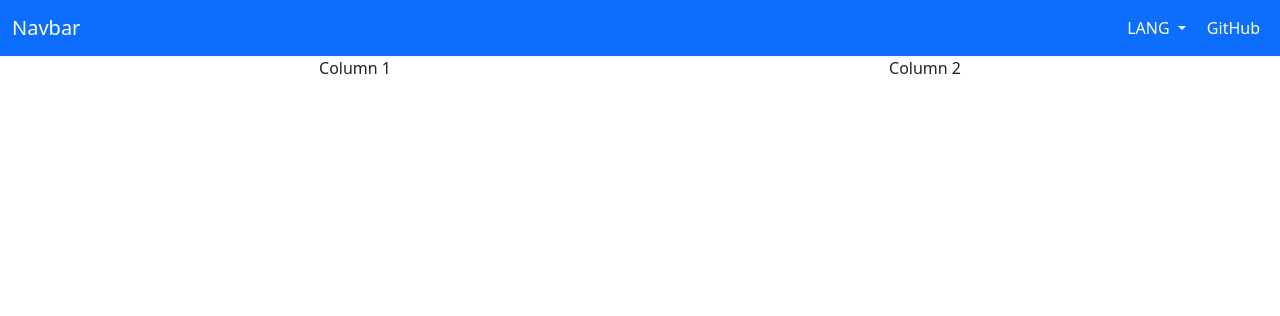
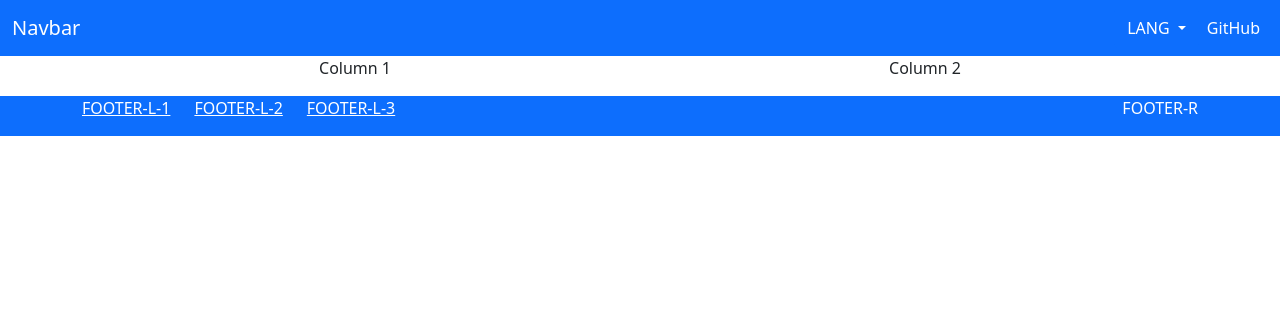
Before and after one commit to nedimcanulusoy/EFARS, a Flask app: page / in a window 1280 px wide. Shown: the top 316 px of the page. Run offline with Flask 2, Linux system fonts and the light colour scheme.

Commit message:
ADD page footer design

```diff
--- a/efars/templates/base.html
+++ b/efars/templates/base.html
@@ -36,5 +36,23 @@
     {% block content %}
 
     {% endblock content %}
+
+    <footer class="bg-primary">
+        <div class="container d-flex mt-3">
+            <div class="row">
+                <div class="col-md-4">
+                    <a class="text-white" href="#" target="_blank">FOOTER-L-1 </a>
+                </div>
+                <div class="col-md-4">
+                    <a class="text-white" href="#">FOOTER-L-2 </a>
+                </div>
+                <div class="col-md-4">
+                    <a class="text-white" href="#">FOOTER-L-3</a>
+                </div>
+            </div>
+            <p class="ms-auto text-white">FOOTER-R</p>
+        </div>
+    </footer>
+
 </body>
 </html>
```
